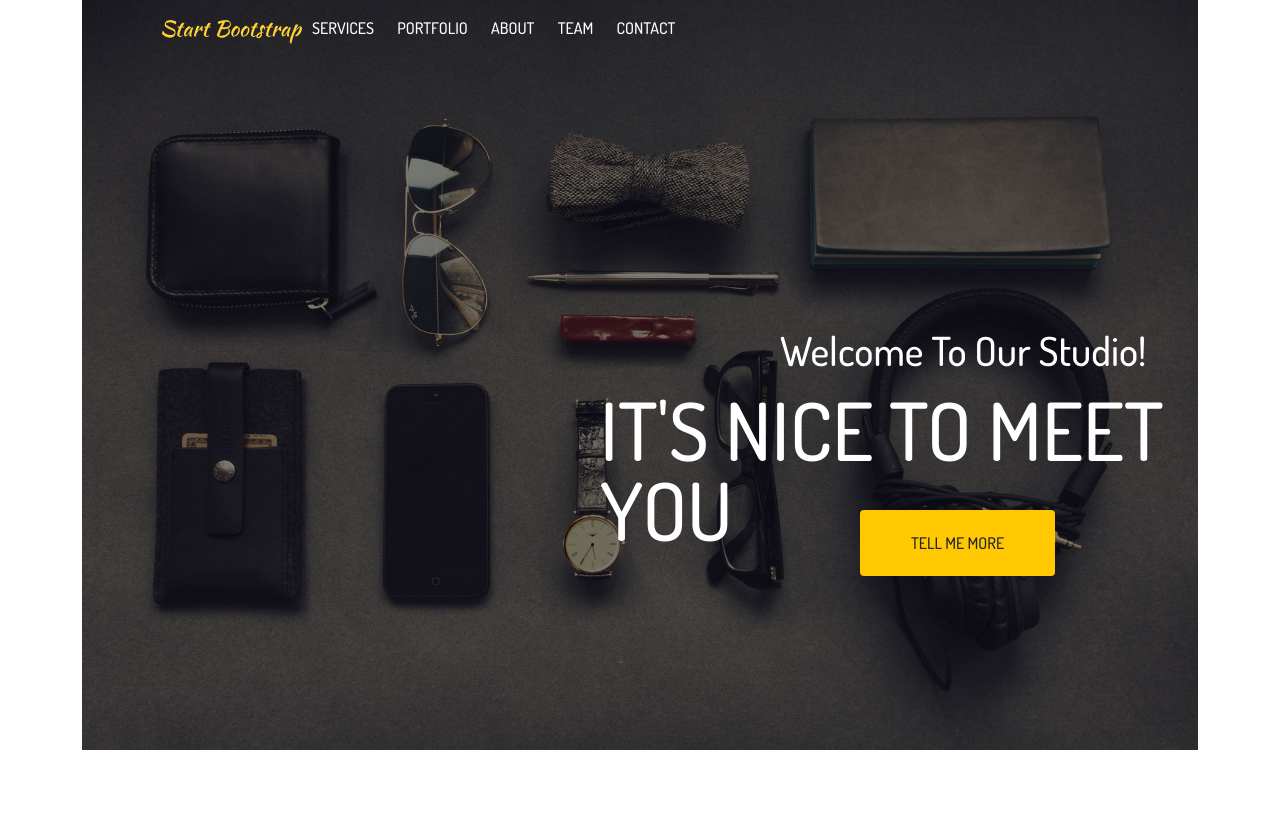
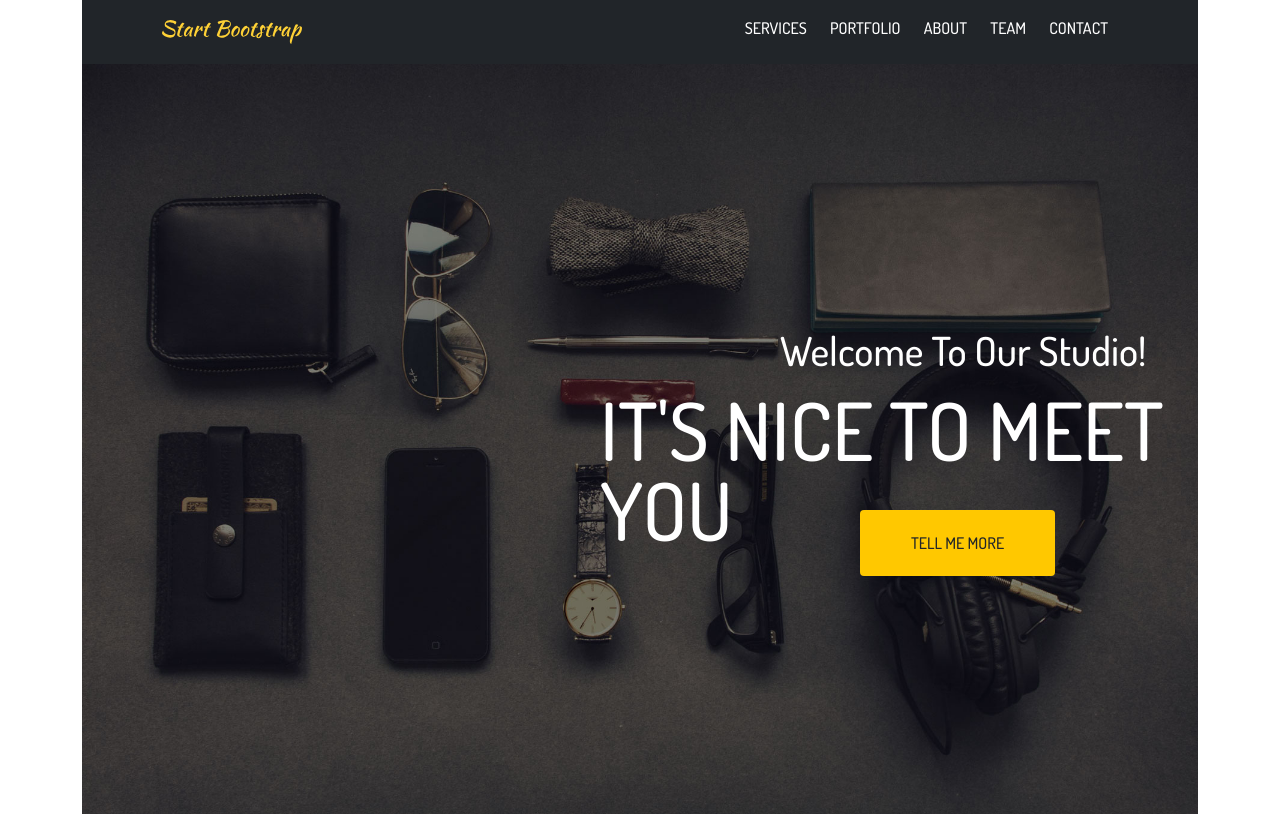
Before and after one commit to rashadsafa/Startbootstrap, a plain HTML site: page index.html in a window 1280 px wide. Drawn offline with nearby package versions, Linux system fonts and the light colour scheme.

Commit message:
background

```diff
--- a/_header.sass
+++ b/_header.sass
@@ -1,6 +1,6 @@
 header
     .menu
-        position: fixed
+        background-color:#212529
         padding: 20px 80px
         .imgbox
             width: 140px
```
Also changed, not shown: style.css, 1 other file.
